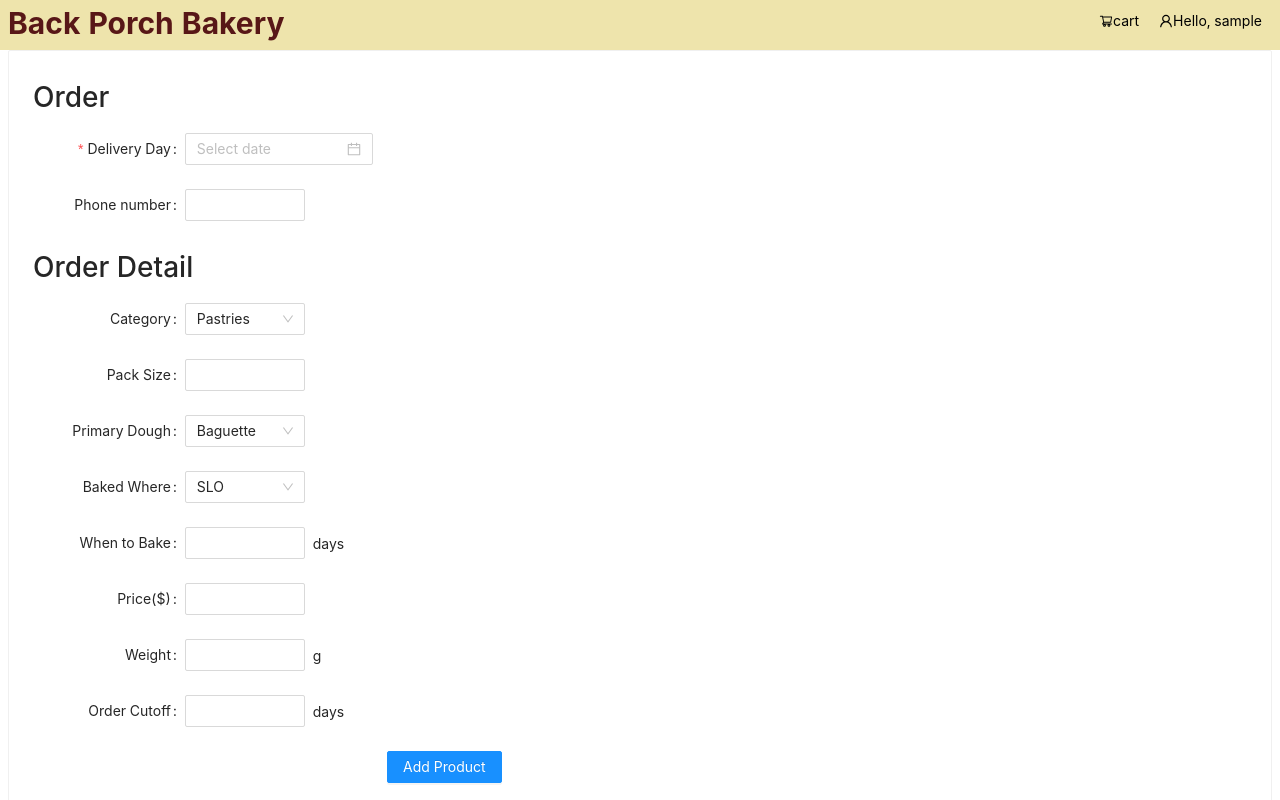
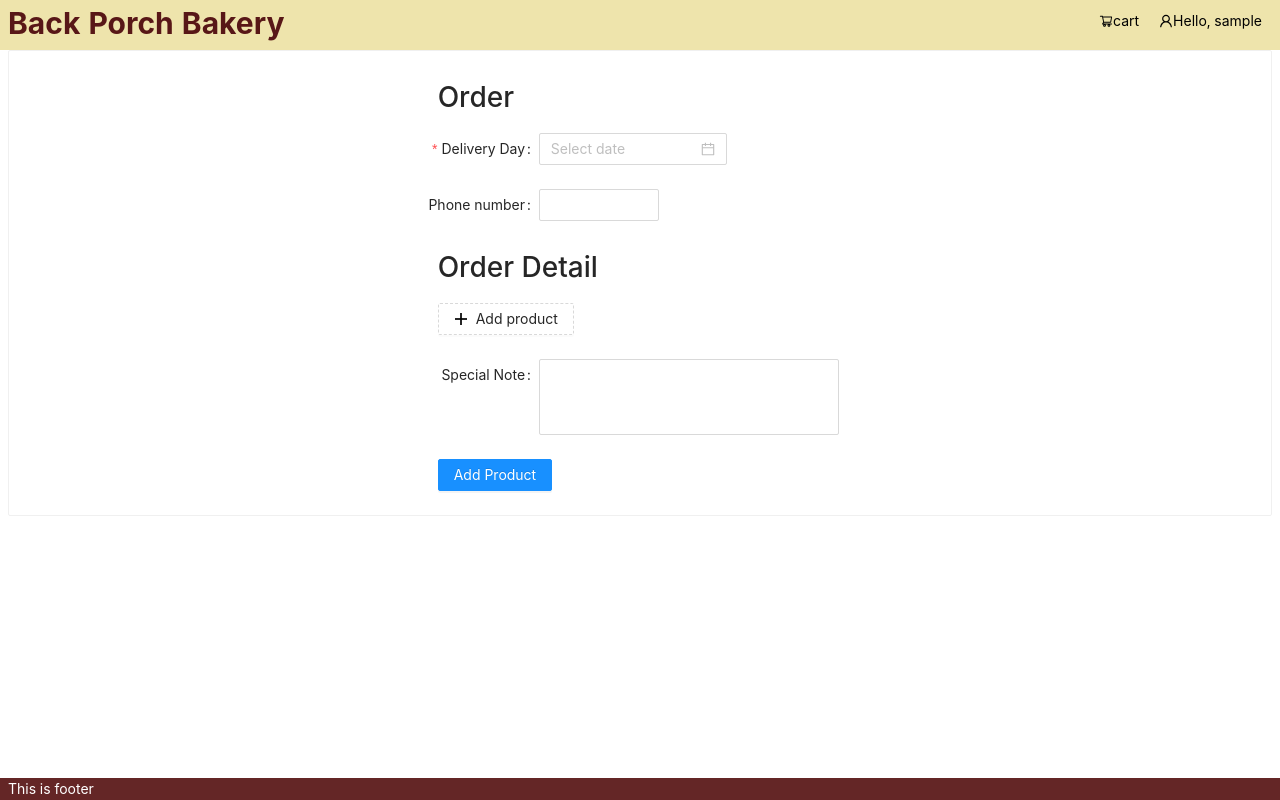
Before and after one commit to BPB-Cal-Poly/BPBWholesaleSite, a React (Create React App) app in the folder frontend/: page / in a window 1280 px wide. Shown: the top 800 px of the page. Built offline with nearby package versions, Linux system fonts and the light colour scheme; sample sign-in values are in the browser's storage; what aws-amplify would draw is missing.

Commit message:
ordering page initialization

```diff
--- a/frontend/src/App.js
+++ b/frontend/src/App.js
@@ -302,9 +302,7 @@ class App extends React.Component {
                   <OrderScreen
                     {...props}
                     fakeCategories={this.state.fakeCategories}
-                    fakeBusinesses={this.state.fakeBusinesses}
-                    fakeCustomers={this.state.fakeCustomers}
-                    // username={username}
+                    fakeProducts={this.state.fakeProducts}
                     business={this.getBusiness()}
                   />
                 )
--- a/frontend/src/product/ProductList.js
+++ b/frontend/src/product/ProductList.js
@@ -194,6 +194,7 @@ export default class ProductList extends React.Component {
 
   render() {
     let { list } = this.state;
+    console.log(list);
     return (
       <div>
         <Table
--- a/frontend/src/screens/OrderScreen.js
+++ b/frontend/src/screens/OrderScreen.js
@@ -5,10 +5,12 @@ import {
   Card,
   Input,
   Form,
+  Col,
   InputNumber,
   DatePicker,
+  Space,
 } from "antd";
-
+import { MinusCircleOutlined, PlusOutlined } from "@ant-design/icons";
 import "../styles/product-list.css";
 import { Redirect } from "react-router-dom";
 const { Option } = Select;
@@ -74,63 +76,21 @@ export default class HomeScreen extends React.Component {
     });
   };
 
-  setProductName = (name) => {
+  setAddress = (addr) => {
     this.setState({
-      name: name,
+      address: addr,
+    });
+  };
+
+  setPhone = (phone) => {
+    this.setState({
+      phone: phone,
     });
   };
 
   setNote = (note) => {
     this.setState({
       note: note,
-    });
-  };
-
-  setAddress = (addr) => {
-    this.setState({
-      address: addr,
-    });
-  };
-
-  setPackSize = (size) => {
-    this.setState({
-      packsize: size,
-    });
-  };
-
-  setDough = (dough) => {
-    this.setState({
-      dough: dough,
-    });
-  };
-
-  setBakedWhere = (where) => {
-    this.setState({
-      where: where,
-    });
-  };
-
-  setWhen = (when) => {
-    this.setState({
-      when: when,
-    });
-  };
-
-  setPrice = (price) => {
-    this.setState({
-      price: price,
-    });
-  };
-
-  setWeight = (weight) => {
-    this.setState({
-      weight: weight,
-    });
-  };
-
-  setCutoff = (cutoff) => {
-    this.setState({
-      cutoff: cutoff,
     });
   };
 
@@ -163,13 +123,20 @@ export default class HomeScreen extends React.Component {
   };
 
   render() {
-    let { categories } = this.state;
+    let { categories, products } = this.state;
     let business = this.props.business;
+    console.log(products);
     const formItemLayout = {
       labelCol: {
-        span: 3,
+        span: 8,
+        offset: 2,
+      },
+      wrapperCol: {
+        span: 14,
       },
     };
+
+
     let addressForm = business ? (
       <Form.Item label="Deliver address">
         <Select
@@ -185,12 +152,111 @@ export default class HomeScreen extends React.Component {
         </Select>
       </Form.Item>
     ) : null;
+
+    let productForm =
+      products.length != 0 ? (
+        <Form.Item label="Product">
+          <Select
+            defaultValue={products[0].name}
+            style={{ width: 120 }}
+            onSelect={this.setCategory}
+          >
+            {products.map((item) => (
+              <Option key={item.id} value={item.name}>
+                {item.name}
+                {" $"}
+                {item.price}
+              </Option>
+            ))}
+          </Select>
+        </Form.Item>
+      ) : null;
+
+    let productTest =
+      products.length != 0 ? (
+        <Form.List name="products">
+          {(fields, { add, remove }) => (
+            <>
+              {fields.map((field) => (
+                <Space
+                  key={field.key}
+                  style={{ display: "flex", marginBottom: 8 }}
+                  align="baseline"
+                >
+                  <Form.Item
+                    {...field}
+                    label="Product"
+                    // {...formItemLayoutWithLabel }
+                    layout="vertical"
+                    name={[field.name, "product"]}
+                    fieldKey={[field.fieldKey, "product"]}
+                    rules={[{ required: true, message: "Missing product" }]}
+                  >
+                    <Select
+                      defaultValue={products[0].name}
+                      // style={{ width: 130 }}
+                      onSelect={this.setCategory}
+                    >
+                      {products.map((item) => (
+                        <Option key={item.id} value={item.name}>
+                          {item.name}
+                          {" $"}
+                          {item.price}
+                        </Option>
+                      ))}
+                    </Select>
+                  </Form.Item>
+                  <Form.Item
+                    {...field}
+                    label="Quantity"
+                    // {...formItemLayoutWithLabel }
+                    name={[field.name, "quantity"]}
+                    fieldKey={[field.fieldKey, "quantity"]}
+                    rules={[{ required: true, message: "Missing quantity" }]}
+                  >
+                    <InputNumber
+                      noStyle
+                      min={1}
+                      style={{ width: 120 }}
+                      onChange={(e) => {
+                        this.setWhen(e);
+                      }}
+                    />
+                  </Form.Item>
+                  {/* </Input.Group> */}
+                  {fields.length > 1 ? (
+                    <MinusCircleOutlined
+                      className="dynamic-delete-button"
+                      onClick={() => remove(field.name)}
+                    />
+                  ) : null}
+                </Space>
+              ))}
+              <Form.Item>
+                <Button
+                  type="dashed"
+                  onClick={() => add()}
+                  // block
+                  icon={<PlusOutlined />}
+                >
+                  Add product
+                </Button>
+              </Form.Item>
+            </>
+          )}
+        </Form.List>
+      ) : null;
     return (
       <div>
         <Card className="customer-layout">
-          <Form {...formItemLayout} form={this.form}>
+          <Form
+            {...formItemLayout}
+            form={this.form}
+          >
             <div className="customer-center">
+            <Col span={5} offset={8}>
               <h1>Order</h1>
+              </Col>
               <Form.Item
                 label="Delivery Day"
                 name="deliverDate"
@@ -211,115 +277,23 @@ export default class HomeScreen extends React.Component {
               <Form.Item label="Phone number">
                 <Input
                   style={{ width: 120 }}
-                  value={business? business.phone : null}
+                  value={business ? business.phone : null}
                   onChange={(e) => {
-                    this.setPackSize(e.target.value);
+                    this.setPhone(e.target.value);
                   }}
                 ></Input>
               </Form.Item>
+              <Col span={8} offset={8}>
               <h1>Order Detail</h1>
-              <Form.Item label="Category">
-                <Select
-                  defaultValue="Pastries"
-                  style={{ width: 120 }}
-                  onSelect={this.setCategory}
-                >
-                  {categories.map((item) => (
-                    <Option key={item.id} value={item.name}>
-                      {item.name}
-                    </Option>
-                  ))}
-                </Select>
-              </Form.Item>
-              <Form.Item label="Pack Size">
-                <Input
-                  style={{ width: 120 }}
-                  value={this.state.packsize}
-                  onChange={(e) => {
-                    this.setPackSize(e.target.value);
-                  }}
-                ></Input>
-              </Form.Item>
-              <Form.Item label="Primary Dough">
-                <Select
-                  defaultValue="Baguette"
-                  style={{ width: 120 }}
-                  onSelect={this.setDough}
-                >
-                  <Option key="Baguette">Baguette</Option>
-                  <Option key="Croissant">Croissant</Option>
-                  <Option key="Brioche">Brioche</Option>
-                </Select>
-              </Form.Item>
-              <Form.Item label="Baked Where">
-                <Select
-                  defaultValue="SLO"
-                  style={{ width: 120 }}
-                  onSelect={this.setBakedWhere}
-                >
-                  <Option key="SLO">SLO</Option>
-                  <Option key="Carlton">Carlton</Option>
-                  <Option key="Split">Split</Option>
-                </Select>
-              </Form.Item>
-              <Form.Item label="When to Bake">
-                <InputNumber
-                  min={0}
-                  style={{ width: 120 }}
-                  value={this.state.when}
-                  onChange={(e) => {
-                    this.setWhen(e);
-                  }}
-                />
-                <span className="ant-form-text">days</span>
-              </Form.Item>
-              <Form.Item label="Price($)">
-                <InputNumber
-                  min={0}
-                  style={{ width: 120 }}
-                  value={this.state.price}
-                  onChange={(e) => {
-                    this.setPrice(e);
-                  }}
-                />
-              </Form.Item>
-              <Form.Item label="Weight">
-                <InputNumber
-                  min={0}
-                  style={{ width: 120 }}
-                  value={this.state.weight}
-                  onChange={(e) => {
-                    this.setWeight(e);
-                  }}
-                />
-                <span className="ant-form-text">g</span>
-              </Form.Item>
-              <Form.Item label="Order Cutoff">
-                <InputNumber
-                  min={0}
-                  style={{ width: 120 }}
-                  value={this.state.cutoff}
-                  onChange={(e) => {
-                    this.setCutoff(e);
-                  }}
-                />
-                <span className="ant-form-text">days</span>
-              </Form.Item>
-              <Form.Item
-                wrapperCol={{
-                  span: 12,
-                  offset: 7,
-                }}
-              >
-                <Button
-                  type="primary"
-                  htmlType="submit"
-                  onClick={this.handleOk}
-                >
-                  Add Product
-                </Button>
-              </Form.Item>
-              <Form.Item label="Special Note">
+              </Col>
+            </div>
+          </Form>
+
+          <Form name="dynamic_form_nest_item" autoComplete="off">
+          <Col span={5} offset={8}>
+            {productTest}
+            </Col>
+            <Form.Item label="Special Note" {...formItemLayout}>
               <TextArea
                 style={{ width: "300px" }}
                 autoSize={{ minRows: 3, maxRows: 6 }}
@@ -329,7 +303,12 @@ export default class HomeScreen extends React.Component {
                 }}
               ></TextArea>
             </Form.Item>
-            </div>
+            <Col span={5} offset={8}>
+            <Button type="primary" htmlType="submit" onClick={this.handleOk}
+            >
+              Add Product
+            </Button>
+            </Col>
           </Form>
         </Card>
       </div>
```
Lines whose indentation alone changed are shown as unchanged.
